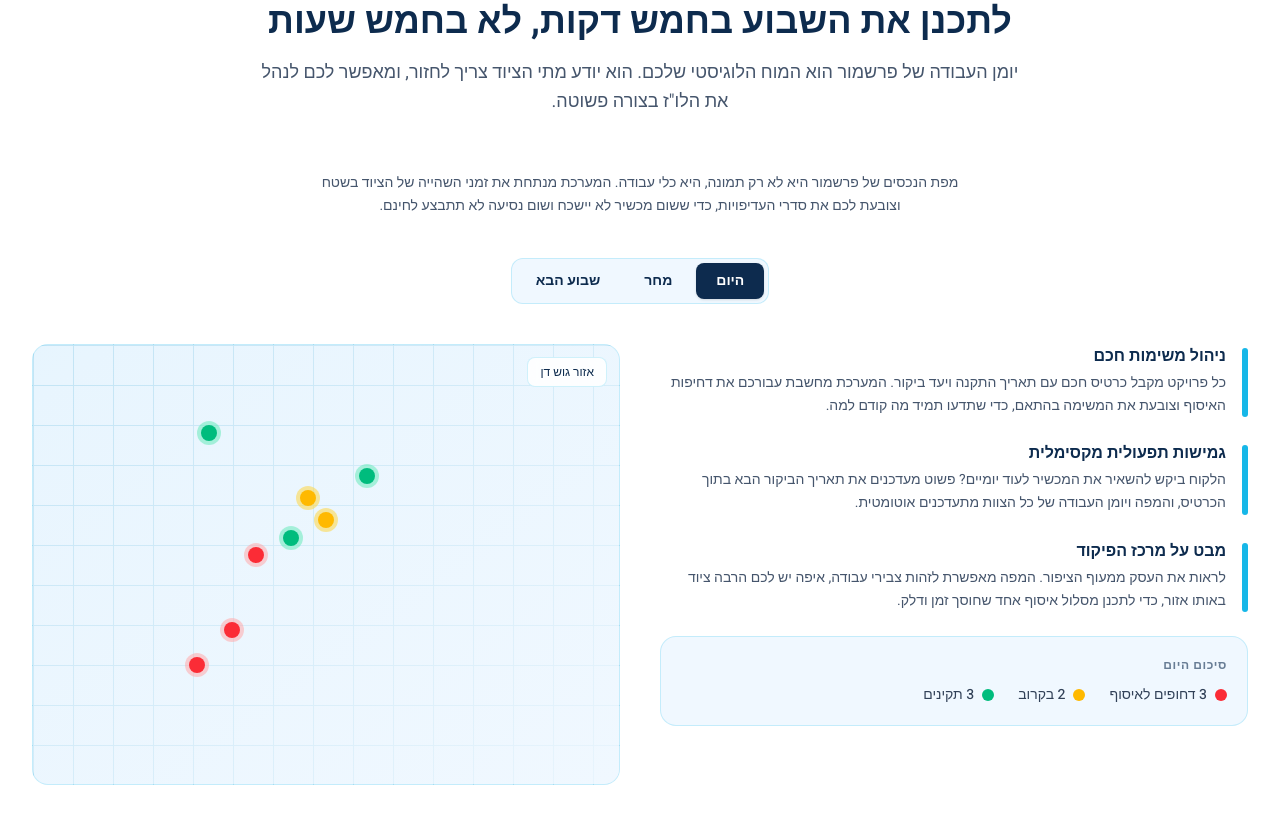
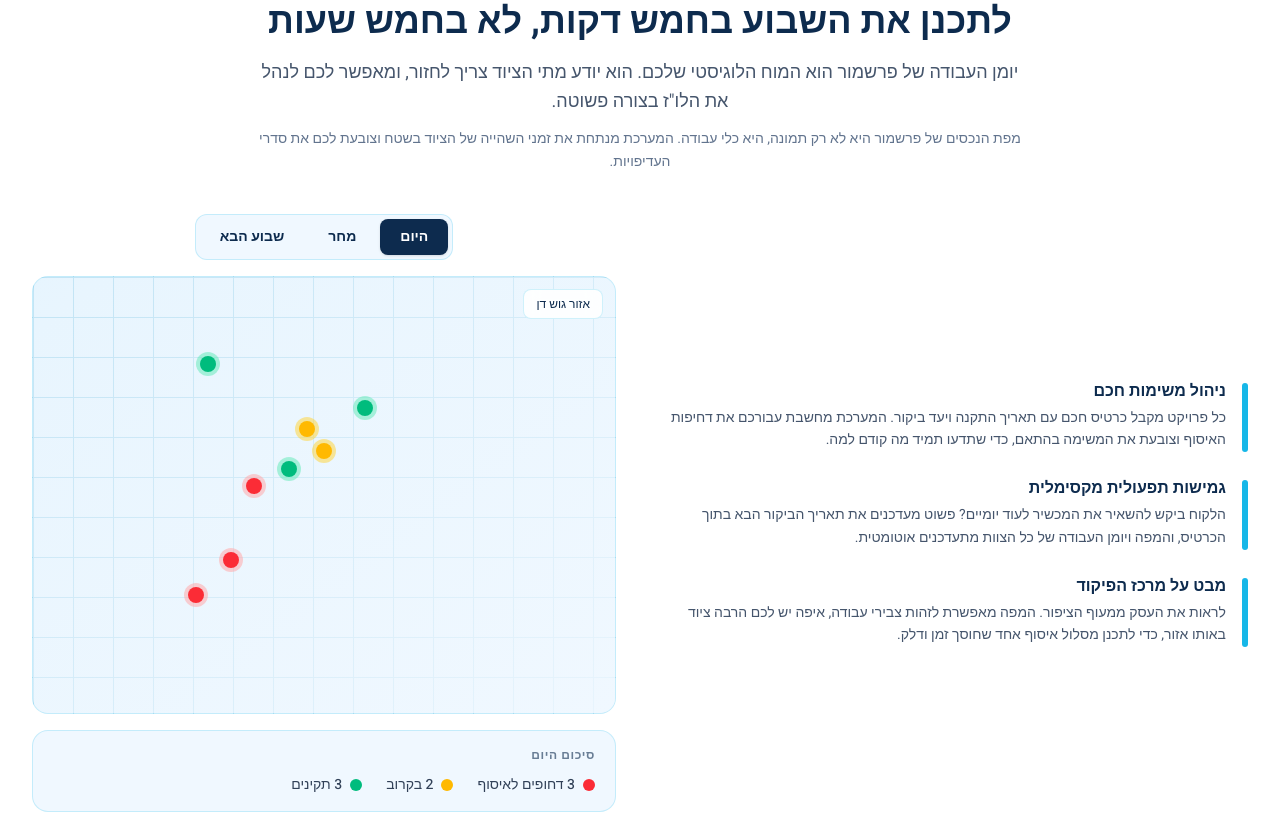
Before and after one commit to arikmsn/freshmor-marketing-site, a Next.js app: page / in a window 1280 px wide. Shown: the part 1920-2734 px from the top of the page. Built offline with nearby package versions, Linux system fonts and the light colour scheme.

Commit message:
style: align asset map buttons and legend

```diff
--- a/src/components/sections/AssetMapSimulation.tsx
+++ b/src/components/sections/AssetMapSimulation.tsx
@@ -77,26 +77,41 @@ export default function AssetMapSimulation() {
   const counts = countByUrgency(activeWindow);
 
   return (
-    <section id="asset-map-simulation" className="bg-white py-20 lg:py-28">
+    /* scroll-mt-16 accounts for the sticky header height so the anchor lands correctly */
+    <section id="asset-map-simulation" className="bg-white py-20 lg:py-28 scroll-mt-16">
       <div className="max-w-7xl mx-auto px-4 sm:px-6 lg:px-8">
 
-        {/* Header */}
-        <div className="text-center max-w-3xl mx-auto mb-14">
+        {/* Section header */}
+        <div className="text-center max-w-3xl mx-auto mb-10">
           <h2 className="text-3xl md:text-4xl font-bold text-brand-primary mb-4">
             לתכנן את השבוע בחמש דקות, לא בחמש שעות
           </h2>
           <p className="text-lg text-slate-600 leading-relaxed">
             יומן העבודה של פרשמור הוא המוח הלוגיסטי שלכם. הוא יודע מתי הציוד צריך לחזור, ומאפשר לכם לנהל את הלו&quot;ז בצורה פשוטה.
           </p>
+          <p className="text-sm text-slate-500 mt-3 leading-relaxed">
+            מפת הנכסים של פרשמור היא לא רק תמונה, היא כלי עבודה. המערכת מנתחת את זמני השהייה של הציוד בשטח וצובעת לכם את סדרי העדיפויות.
+          </p>
         </div>
 
-        {/* Intro text */}
-        <p className="text-center text-slate-600 max-w-2xl mx-auto mb-10 text-sm leading-relaxed">
-          מפת הנכסים של פרשמור היא לא רק תמונה, היא כלי עבודה. המערכת מנתחת את זמני השהייה של הציוד בשטח וצובעת לכם את סדרי העדיפויות, כדי ששום מכשיר לא יישכח ושום נסיעה לא תתבצע לחינם.
-        </p>
+        {/*
+          Two-column grid on desktop, single column on mobile.
 
-        {/* Time window selector */}
-        <div className="flex justify-center mb-10">
+          DOM order (drives mobile layout):
+            1. Interactive module (buttons → map → legend)   ← always on top on mobile
+            2. Text blocks                                    ← below on mobile
+
+          On desktop (lg), lg:order-* swaps them:
+            - Interactive module → lg:order-last  = visual LEFT column  (RTL end)
+            - Text blocks        → lg:order-first = visual RIGHT column (RTL start)
+        */}
+        <div className="grid grid-cols-1 lg:grid-cols-2 gap-8 lg:gap-12 lg:items-center">
+
+          {/* ── Interactive module ─────────────────────────────────────── */}
+          <div className="lg:order-last flex flex-col gap-4">
+
+            {/* 1. Time-window buttons */}
+            <div className="flex justify-center">
               <div className="inline-flex rounded-xl border border-brand-cyan/20 bg-brand-surface p-1 gap-1">
                 {TIME_WINDOWS.map((w) => (
                   <button
@@ -114,56 +129,19 @@ export default function AssetMapSimulation() {
               </div>
             </div>
 
-        {/* Main content: map + text blocks */}
-        <div className="grid grid-cols-1 lg:grid-cols-2 gap-10 items-start">
-
-          {/* Text blocks — right side in RTL */}
-          <div className="space-y-6">
-            {TEXT_BLOCKS.map((block) => (
-              <div key={block.title} className="flex gap-4">
-                <div className="shrink-0 w-1.5 rounded-full bg-brand-cyan mt-1" />
-                <div>
-                  <h3 className="font-bold text-brand-primary mb-1">{block.title}</h3>
-                  <p className="text-sm text-slate-600 leading-relaxed">{block.text}</p>
-                </div>
-              </div>
-            ))}
-
-            {/* Summary legend */}
-            <div className="mt-6 bg-brand-surface border border-brand-cyan/20 rounded-2xl p-5">
-              <p className="text-xs font-semibold text-brand-primary/60 uppercase tracking-wider mb-3">
-                סיכום {activeWindow}
-              </p>
-              <div className="flex gap-6">
-                <div className="flex items-center gap-2">
-                  <span className="w-3 h-3 rounded-full bg-red-500 inline-block" />
-                  <span className="text-sm font-medium text-slate-700">{counts.red} דחופים לאיסוף</span>
-                </div>
-                <div className="flex items-center gap-2">
-                  <span className="w-3 h-3 rounded-full bg-amber-400 inline-block" />
-                  <span className="text-sm font-medium text-slate-700">{counts.yellow} בקרוב</span>
-                </div>
-                <div className="flex items-center gap-2">
-                  <span className="w-3 h-3 rounded-full bg-emerald-500 inline-block" />
-                  <span className="text-sm font-medium text-slate-700">{counts.green} תקינים</span>
-                </div>
-              </div>
-            </div>
-          </div>
-
-          {/* Map — left side in RTL */}
+            {/* 2. Map card */}
             <div
-            className="relative w-full aspect-[4/3] rounded-2xl overflow-hidden border border-brand-cyan/20 bg-brand-surface"
+              className="relative w-full h-[260px] sm:h-[320px] lg:h-auto lg:aspect-[4/3] rounded-2xl overflow-hidden border border-brand-cyan/20 bg-brand-surface"
               style={{
                 backgroundImage:
                   "linear-gradient(to right, #C8E6F5 1px, transparent 1px), linear-gradient(to bottom, #C8E6F5 1px, transparent 1px)",
                 backgroundSize: "40px 40px",
               }}
             >
-            {/* Subtle map tint */}
+              {/* Subtle tint */}
               <div className="absolute inset-0 bg-gradient-to-br from-brand-cyan/5 to-brand-surface/80" />
 
-            {/* Map label */}
+              {/* Region label — top-start (right in RTL) */}
               <div className="absolute top-3 start-3 bg-white/90 backdrop-blur-sm text-brand-primary text-xs font-medium px-3 py-1.5 rounded-lg border border-brand-cyan/20 z-10">
                 אזור גוש דן
               </div>
@@ -197,6 +175,44 @@ export default function AssetMapSimulation() {
               })}
             </div>
 
+            {/* 3. Legend / summary */}
+            <div className="bg-brand-surface border border-brand-cyan/20 rounded-2xl px-5 py-4">
+              <p className="text-xs font-semibold text-brand-primary/60 uppercase tracking-wider mb-3">
+                סיכום {activeWindow}
+              </p>
+              <div className="flex flex-wrap gap-x-6 gap-y-2">
+                <div className="flex items-center gap-2">
+                  <span className="w-3 h-3 rounded-full bg-red-500 shrink-0" />
+                  <span className="text-sm font-medium text-slate-700">{counts.red} דחופים לאיסוף</span>
+                </div>
+                <div className="flex items-center gap-2">
+                  <span className="w-3 h-3 rounded-full bg-amber-400 shrink-0" />
+                  <span className="text-sm font-medium text-slate-700">{counts.yellow} בקרוב</span>
+                </div>
+                <div className="flex items-center gap-2">
+                  <span className="w-3 h-3 rounded-full bg-emerald-500 shrink-0" />
+                  <span className="text-sm font-medium text-slate-700">{counts.green} תקינים</span>
+                </div>
+              </div>
+            </div>
+
+          </div>
+          {/* ── end interactive module ──────────────────────────────────── */}
+
+          {/* ── Text blocks ─────────────────────────────────────────────── */}
+          <div className="lg:order-first space-y-6">
+            {TEXT_BLOCKS.map((block) => (
+              <div key={block.title} className="flex gap-4">
+                <div className="shrink-0 w-1.5 rounded-full bg-brand-cyan mt-1" />
+                <div>
+                  <h3 className="font-bold text-brand-primary mb-1">{block.title}</h3>
+                  <p className="text-sm text-slate-600 leading-relaxed">{block.text}</p>
+                </div>
+              </div>
+            ))}
+          </div>
+          {/* ── end text blocks ─────────────────────────────────────────── */}
+
         </div>
       </div>
     </section>
```
Lines whose indentation alone changed are shown as unchanged.
